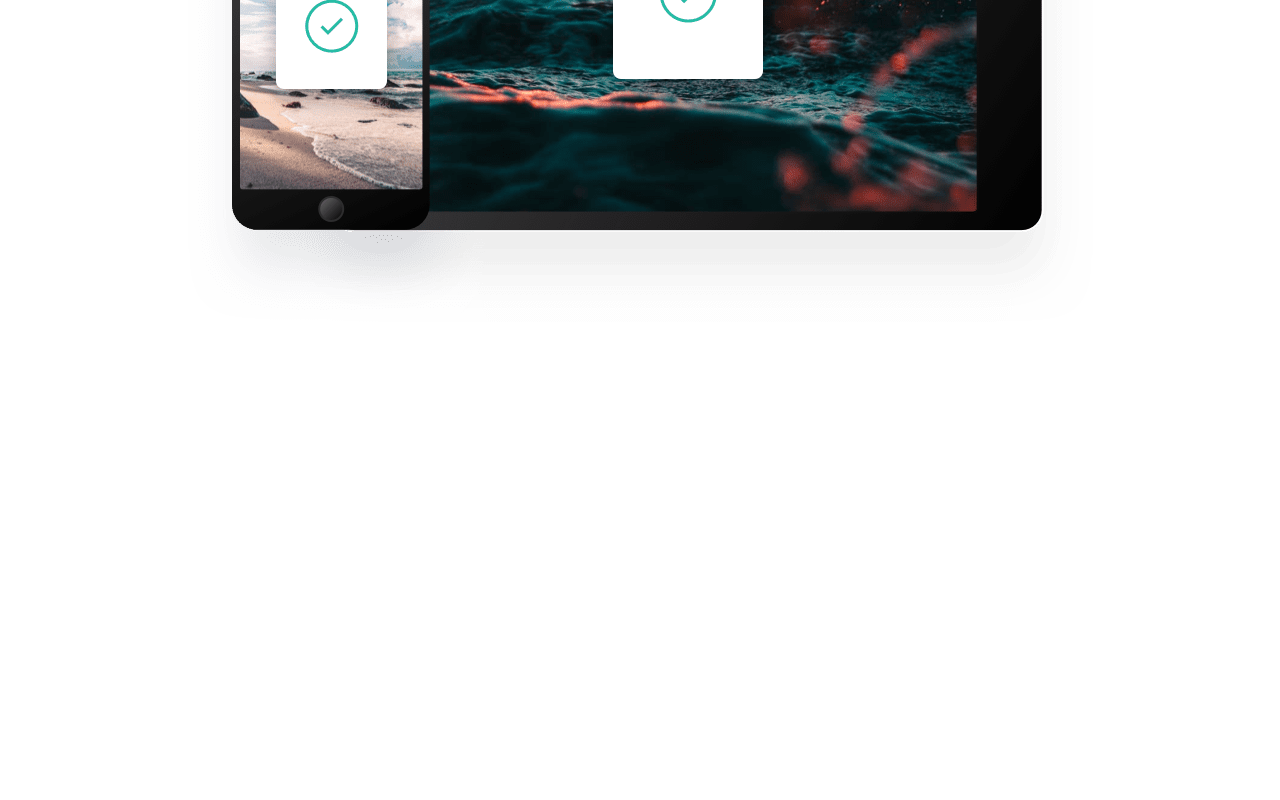
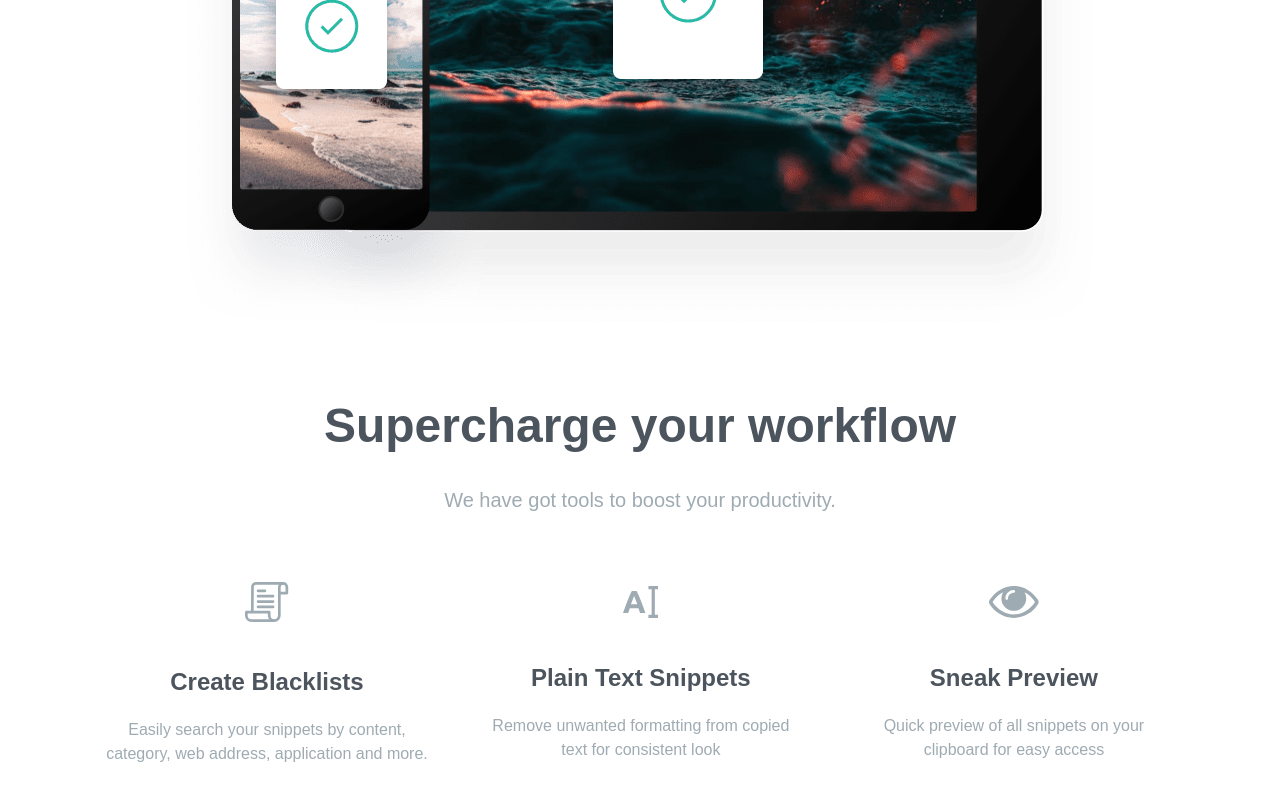
Before and after one commit to AhmedNazar32/Clipboard-Project, a website: page index.html in a window 1280 px wide. Shown: the part 2274-3074 px from the top of the page. Before the commit the page ends 2676 px from the top, so only its background shows below. Drawn offline with Linux system fonts and the light colour scheme; a web font is replaced by a local one.

Commit message:
Built Supercharge Section

```diff
--- a/index.html
+++ b/index.html
@@ -40,7 +40,7 @@
 
       <div class="section-container my-20">
         <h3>Keep track of your Snippets</h3>
-        <p class="max-w-3xl mx-auto mb-24 text-xl leading-9 text-center text-grayishBlue">
+        <p class=" mb-24 section-content">
           Clipboard instantly uploads any item you copy to the cloud, meaning you can access your snippets immediately
           on all your devices. Our Mac and iOS app will help you organize everything.
         </p>
@@ -123,7 +123,7 @@
       <div class="section-container my-20">
 
         <h3>Access Clipboard anywhere</h3>
-        <p class="max-w-3xl mx-auto mb-24 text-xl leading-9 text-center text-grayishBlue">
+        <p class=" mb-24 section-content">
           Whether you are on the go, or at your computer, you can access Clipboard snippets in few
           simple clicks
         </p>
@@ -137,6 +137,47 @@
 
     </section>
 
+    <!-- Supercharge Section -->
+
+    <section id="supercharge">
+
+      <div class="section-container my-20">
+        <h3>Supercharge your workflow</h3>
+        <p class="section-content mb-16 ">
+          We have got tools to boost your productivity.
+        </p>
+
+        <div class="flex flex-col items-center justify-between space-y-16 md:flex-row md:space-y-0
+                    space-x-12 ">
+
+                    <div class="flex flex-col space-y-5 items-center">
+                      <img class="mb-6" src="images/icon-blacklist.svg">
+                      <h5>Create Blacklists</h5>
+                      <p class="max-w-md text-grayishBlue">Easily search your snippets by content, category,
+                        web address, application and more.</p>
+                    </div>
+
+            <div class="flex flex-col space-y-5 items-center">
+              <img class="mb-6" src="images/icon-text.svg">
+              <h5>Plain Text Snippets</h5>
+              <p class="max-w-md text-grayishBlue">Remove unwanted formatting from copied text for consistent look </p>
+            </div>
+
+            <div class="flex flex-col space-y-5 items-center">
+              <img class="mb-6" src="images/icon-preview.svg">
+              <h5>Sneak Preview</h5>
+              <p class="max-w-md text-grayishBlue">Quick preview of all snippets on your clipboard for easy access</p>
+            </div>
+
+        </div>
+
+      </div>
+
+
+    </section>
+
+
+
 
   </body>
 </html>
--- a/input.css
+++ b/input.css
@@ -10,6 +10,8 @@
 
 .button-container {@apply flex flex-col justify-center w-full space-y-6 text-xl text-white md:flex-row md:space-y-0 md:space-x-4}
 
+.section-content {@apply max-w-3xl mx-auto text-xl leading-9 text-center text-grayishBlue}
+
 
 body {background-image :url('../images/bg-header-desktop.png');
       background-repeat:no-repeat;
```
Also changed, not shown: css/style.css.
